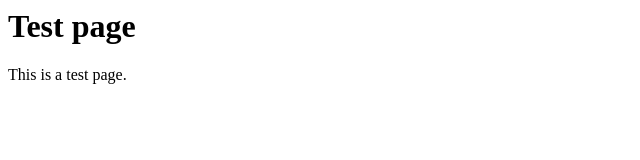
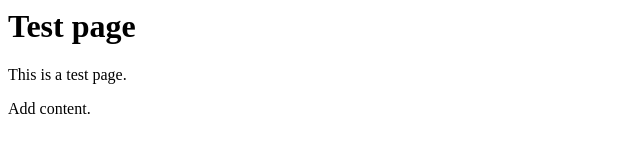
Before and after one commit to ahaish/ahaish.github.io, a plain HTML site: page index.html in a window 1280 px wide. Shown: the full height of the page, 0-640 px from the left. Drawn offline with Linux system fonts and the light colour scheme.

Commit message:
Add files via upload

```diff
--- a/index.html
+++ b/index.html
@@ -1,2 +1,3 @@
 <h1>Test page</h1>
 <p>This is a test page.</p>
+<p>Add content.</p>
```
